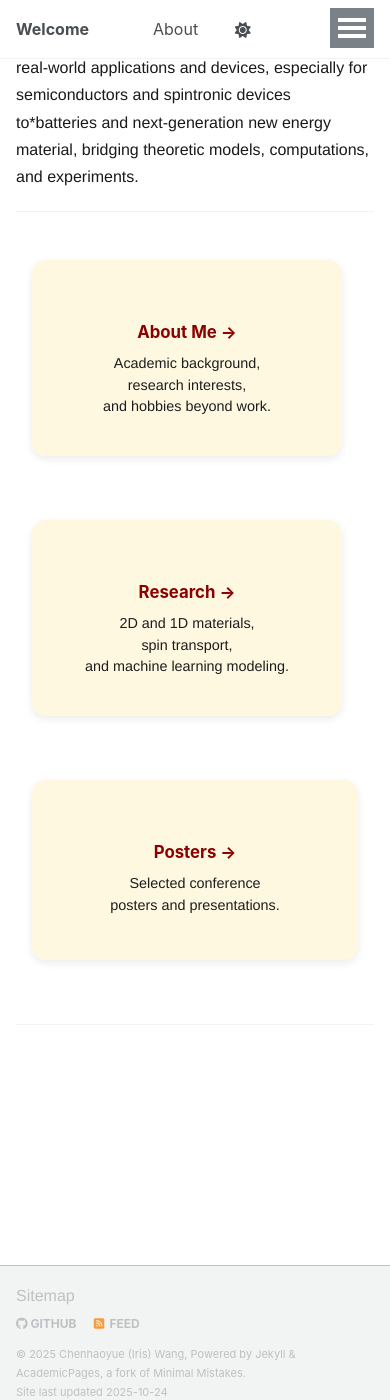
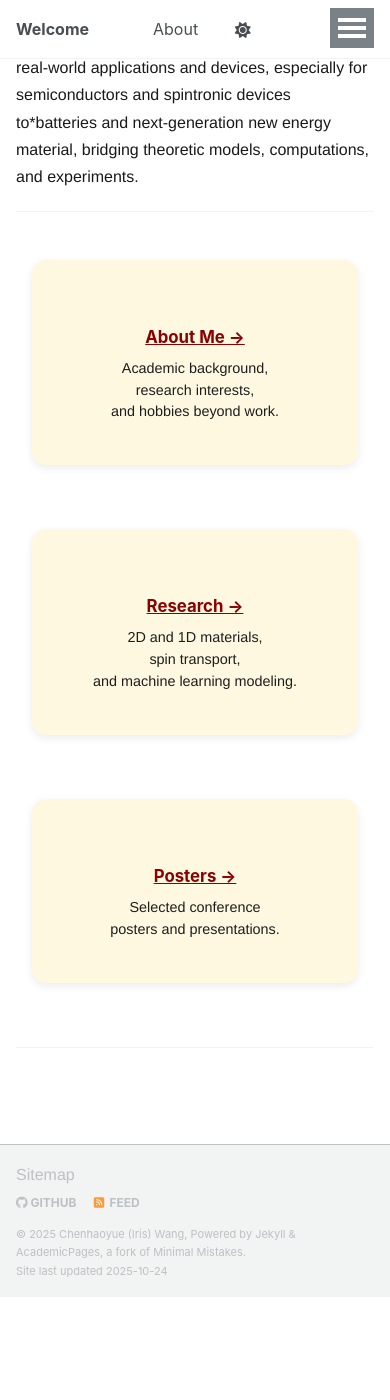
Before and after one commit to Iris-wang-233/Iris-Wang-233.github.io, a Jekyll site: the page built from _pages/index.md, in a window 390 px wide and 1400 px high, scrolled down 1703 px. Built offline with Jekyll 4.4.1, drawn with Linux system fonts in a browser that asks for light colours; a script that is not in the unit is left out; after the commit the page ends 3000 px from its top, so only the background shows below that.

Commit message:
Update custom.css

```diff
--- a/assets/css/custom.css
+++ b/assets/css/custom.css
@@ -8,6 +8,8 @@ body {
   line-height: 1.7;
   font-size: 1rem;
   background-color: #ffffff;
+  margin: 0;
+  padding: 0;
 }
 
 /* Headings */
@@ -46,43 +48,43 @@ a:hover {
   font-weight: 600;
 }
 
-/* ===== Homepage Feature Cards (Red text + Light Yellow background) ===== */
+/* ============================================================
+   FEATURE CARDS
+   ============================================================ */
 
 .feature__wrapper {
   display: flex;
-  justify-content: center;        /* center everything neatly */
-  align-items: flex-start;
-  flex-wrap: wrap;                /* ensures wrapping on small screens */
-  gap: 2rem;                      /* spacing between cards */
+  justify-content: center;
+  align-items: stretch;         /* ensures equal height alignment */
+  flex-wrap: wrap;              /* prevents overflow and overlap */
+  gap: 2rem;                    /* consistent spacing between cards */
   margin: 3rem auto;
-  max-width: 850px;               /* limits total width */
+  max-width: 900px;
   padding: 0 1rem;
   box-sizing: border-box;
 }
 
-/* Individual cards */
+/* Each card */
 .feature__item {
-  flex: 0 0 240px;                /* fixed width (no auto stretch) */
-  width: 240px;                   /* consistent sizing */
-  background-color: #FFF8E1;      /* light yellow background */
+  flex: 0 1 260px;              /* each card flexible but bounded */
+  width: 260px;
+  background-color: #FFF8E1;
   border-radius: 14px;
-  padding: 1.2rem 1rem;
+  padding: 1.5rem 1.2rem;
   box-shadow: 0 3px 8px rgba(0, 0, 0, 0.08);
   text-align: center;
   transition: all 0.3s ease;
   min-height: 180px;
-}
-
-/* Prevent stacking overlap */
-.feature__item:not(:last-child) {
-  margin-right: 1rem;
+  box-sizing: border-box;
+  position: relative;           /* ensure no overlapping due to float or transform */
 }
 
 /* Hover effect */
 .feature__item:hover {
   background-color: #8B0000;
-  transform: translateY(-5px);
+  transform: translateY(-6px);
   box-shadow: 0 6px 14px rgba(0, 0, 0, 0.15);
+  z-index: 2;                   /* keeps hover card on top */
 }
 
 .feature__item:hover h3 a,
@@ -90,17 +92,16 @@ a:hover {
   color: #FFFFFF;
 }
 
-/* Card title */
+/* Title */
 .feature__item h3 a {
   color: #8B0000;
-  text-decoration: none;
   font-weight: 700;
   font-size: 1.05rem;
   display: inline-block;
   transition: color 0.3s ease;
 }
 
-/* Card text */
+/* Text */
 .feature__item p {
   color: #1D1D1D;
   font-size: 0.9rem;
@@ -108,20 +109,23 @@ a:hover {
   margin-top: 0.5rem;
 }
 
-/* Responsive fixes */
+/* ============================================================
+   RESPONSIVE FIXES
+   ============================================================ */
+
 @media (max-width: 900px) {
   .feature__wrapper {
     gap: 1.5rem;
   }
   .feature__item {
-    flex: 0 1 40%;               /* 2 per row on tablet */
-    width: 40%;
+    flex: 0 1 45%;
+    width: 45%;
   }
 }
 
 @media (max-width: 600px) {
   .feature__item {
-    flex: 0 1 100%;              /* 1 per row on mobile */
+    flex: 0 1 100%;
     width: 100%;
   }
 }
```
